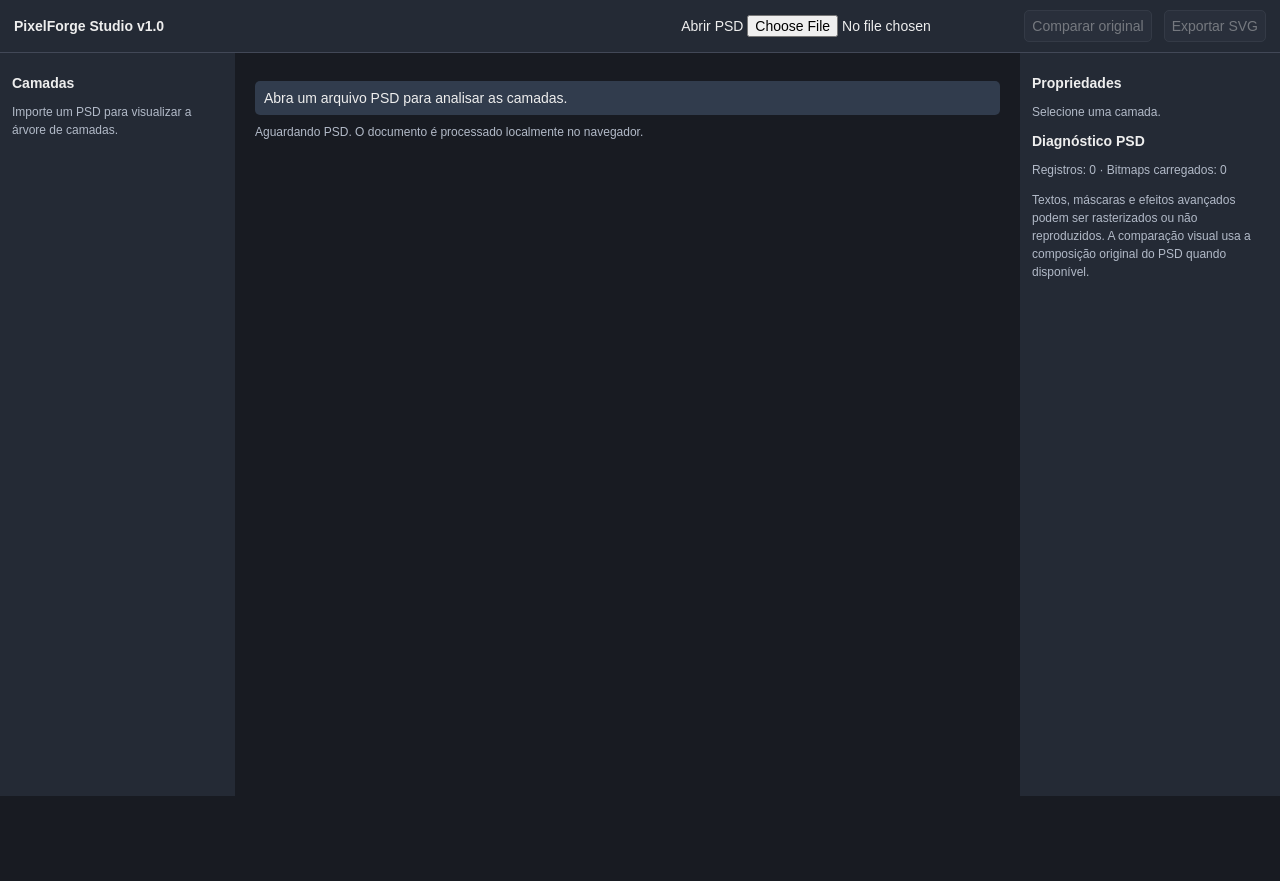
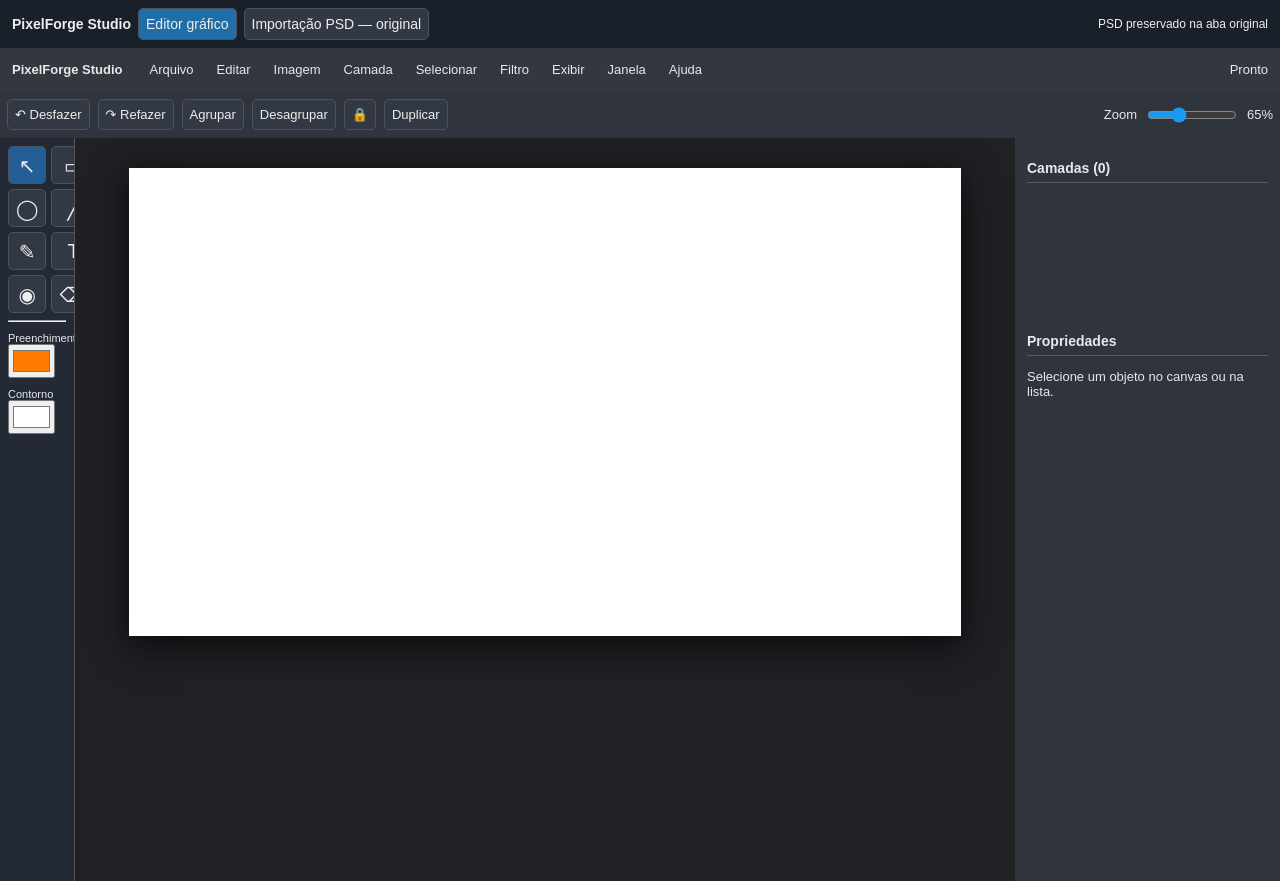
Before and after one commit to marcellopedrosa/pixel-forge-studio, a Next.js app: page / in a window 1280 px wide. Before the commit the page ends 800 px from the top, so only its background shows below. Built offline with nearby package versions, Linux system fonts and the light colour scheme.

Commit message:
feat: activate graphics workspace alongside PSD import

```diff
--- a/app/page.tsx
+++ b/app/page.tsx
@@ -1,2 +1,9 @@
+"use client";
+import {useState} from "react";
 import Editor from "../components/Editor";
-export default function Page(){return <Editor/>}
+import DesignStudio from "../components/DesignStudio";
+import "./studio.css";
+export default function Page(){
+ const [mode,setMode]=useState<"design"|"psd">("design");
+ return <><div className="appmode"><b>PixelForge Studio</b><button className={mode==="design"?"current":""} onClick={()=>setMode("design")}>Editor gráfico</button><button className={mode==="psd"?"current":""} onClick={()=>setMode("psd")}>Importação PSD — original</button><span style={{marginLeft:"auto",fontSize:12}}>PSD preservado na aba original</span></div>{mode==="design"?<DesignStudio/>:<Editor/>}</>
+}
```
